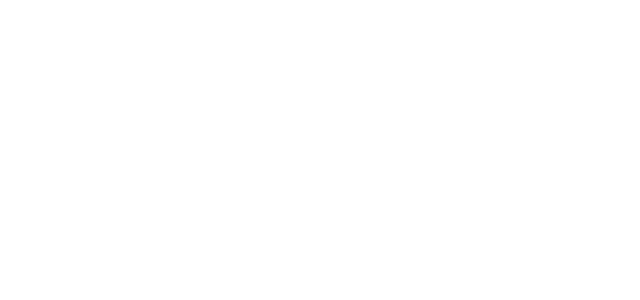
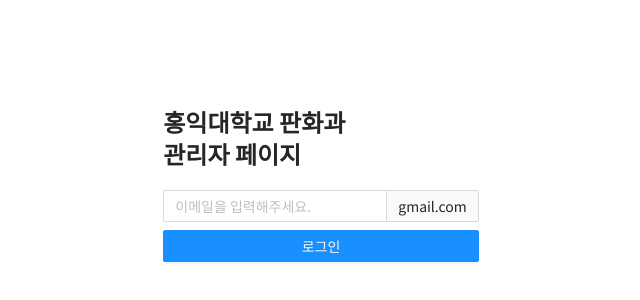
Before and after one commit to 0xBono/hongikprintmaking-cms, a Next.js app: page /auth in a window 1280 px wide. Before the commit this address had no page. Shown: the part 216-516 px from the top of the page, without its empty margins (319-959 px from the left). Built offline with nearby package versions, Linux system fonts and the light colour scheme.

Commit message:
feat(containers/auth): 관리자 로그인 페이지 기본적인 레이아웃 추가

```diff
--- /dev/null
+++ b/src/containers/Auth/Auth.tsx
@@ -0,0 +1,32 @@
+import { Typography, Input, Button, Space } from 'antd';
+
+export const Auth = () => {
+  const { Title } = Typography;
+  return (
+    <div
+      style={{
+        width: '100%',
+        height: '100%',
+        display: 'flex',
+        justifyContent: 'center',
+      }}
+    >
+      <Space
+        direction="vertical"
+        style={{
+          justifyContent: 'center',
+        }}
+      >
+        <Title level={3}>
+          홍익대학교 판화과
+          <br />
+          관리자 페이지
+        </Title>
+        <Input addonAfter="gmail.com" placeholder="이메일을 입력해주세요." />
+        <Button type="primary" block>
+          로그인
+        </Button>
+      </Space>
+    </div>
+  );
+};
--- /dev/null
+++ b/src/containers/Auth/index.ts
@@ -0,0 +1 @@
+export * from './Auth';
--- /dev/null
+++ b/src/containers/index.ts
@@ -0,0 +1 @@
+export * from './Auth';
--- /dev/null
+++ b/src/pages/auth.tsx
@@ -0,0 +1,3 @@
+import { Auth } from 'containers';
+
+export default Auth;
```
